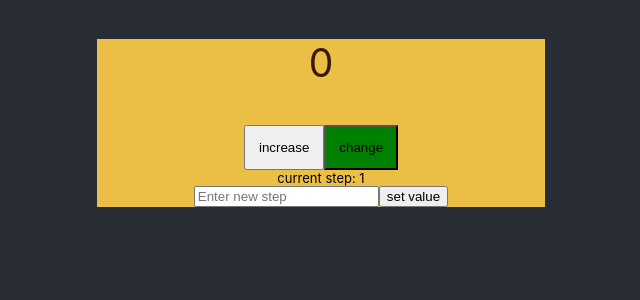
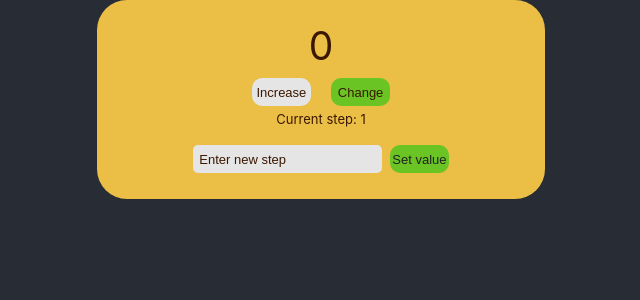
Before and after one commit to Schneizel-el-Britania/react-practie-5, a React (Create React App) app: page / in a window 1280 px wide. Shown: the top 300 px of the page, without its empty margins (319-959 px from the left). Built offline with nearby package versions, Linux system fonts and the light colour scheme.

Commit message:
Add style for Counter

```diff
--- a/public/index.html
+++ b/public/index.html
@@ -8,6 +8,7 @@
     <meta name="description" content="Web site created using create-react-app" />
     <link rel="apple-touch-icon" href="%PUBLIC_URL%/logo192.png" />
     <link rel="manifest" href="%PUBLIC_URL%/manifest.json" />
+    <link rel="stylesheet" href="./reset.css">
     <title>React App</title>
   </head>
   <body>
--- /dev/null
+++ b/public/reset.css
@@ -0,0 +1,375 @@
+/* http://meyerweb.com/eric/tools/css/reset/
+   v2.0-modified | 20110126
+   License: none (public domain)
+*/
+
+html, body, div, span, applet, object, iframe,
+h1, h2, h3, h4, h5, h6, p, blockquote, pre,
+a, abbr, acronym, address, big, cite, code,
+del, dfn, em, img, ins, kbd, q, s, samp,
+small, strike, strong, sub, sup, tt, var,
+b, u, i, center,
+dl, dt, dd, ol, ul, li,
+fieldset, form, label, legend,
+table, caption, tbody, tfoot, thead, tr, th, td,
+article, aside, canvas, details, embed,
+figure, figcaption, footer, header, hgroup,
+menu, nav, output, ruby, section, summary,
+time, mark, audio, video {
+  margin: 0;
+	padding: 0;
+	border: 0;
+	font-size: 100%;
+	font: inherit;
+	vertical-align: baseline;
+}
+
+/* make sure to set some focus styles for accessibility */
+:focus {
+    outline: 0;
+}
+
+/* HTML5 display-role reset for older browsers */
+article, aside, details, figcaption, figure,
+footer, header, hgroup, menu, nav, section {
+	display: block;
+}
+
+body {
+	line-height: 1;
+}
+
+ol, ul {
+	list-style: none;
+}
+
+blockquote, q {
+	quotes: none;
+}
+
+blockquote:before, blockquote:after,
+q:before, q:after {
+	content: '';
+	content: none;
+}
+
+table {
+	border-collapse: collapse;
+	border-spacing: 0;
+}
+
+input[type=search]::-webkit-search-cancel-button,
+input[type=search]::-webkit-search-decoration,
+input[type=search]::-webkit-search-results-button,
+input[type=search]::-webkit-search-results-decoration {
+    -webkit-appearance: none;
+    -moz-appearance: none;
+}
+
+input[type=search] {
+    -webkit-appearance: none;
+    -moz-appearance: none;
+    -webkit-box-sizing: content-box;
+    -moz-box-sizing: content-box;
+    box-sizing: content-box;
+}
+
+textarea {
+    overflow: auto;
+    vertical-align: top;
+    resize: vertical;
+}
+
+/**
+ * Correct `inline-block` display not defined in IE 6/7/8/9 and Firefox 3.
+ */
+
+audio,
+canvas,
+video {
+    display: inline-block;
+    *display: inline;
+    *zoom: 1;
+    max-width: 100%;
+}
+
+/**
+ * Prevent modern browsers from displaying `audio` without controls.
+ * Remove excess height in iOS 5 devices.
+ */
+
+audio:not([controls]) {
+    display: none;
+    height: 0;
+}
+
+/**
+ * Address styling not present in IE 7/8/9, Firefox 3, and Safari 4.
+ * Known issue: no IE 6 support.
+ */
+
+[hidden] {
+    display: none;
+}
+
+/**
+ * 1. Correct text resizing oddly in IE 6/7 when body `font-size` is set using
+ *    `em` units.
+ * 2. Prevent iOS text size adjust after orientation change, without disabling
+ *    user zoom.
+ */
+
+html {
+    font-size: 100%; /* 1 */
+    -webkit-text-size-adjust: 100%; /* 2 */
+    -ms-text-size-adjust: 100%; /* 2 */
+}
+
+/**
+ * Address `outline` inconsistency between Chrome and other browsers.
+ */
+
+a:focus {
+    outline: thin dotted;
+}
+
+/**
+ * Improve readability when focused and also mouse hovered in all browsers.
+ */
+
+a:active,
+a:hover {
+    outline: 0;
+}
+
+/**
+ * 1. Remove border when inside `a` element in IE 6/7/8/9 and Firefox 3.
+ * 2. Improve image quality when scaled in IE 7.
+ */
+
+img {
+    border: 0; /* 1 */
+    -ms-interpolation-mode: bicubic; /* 2 */
+}
+
+/**
+ * Address margin not present in IE 6/7/8/9, Safari 5, and Opera 11.
+ */
+
+figure {
+    margin: 0;
+}
+
+/**
+ * Correct margin displayed oddly in IE 6/7.
+ */
+
+form {
+    margin: 0;
+}
+
+/**
+ * Define consistent border, margin, and padding.
+ */
+
+fieldset {
+    border: 1px solid #c0c0c0;
+    margin: 0 2px;
+    padding: 0.35em 0.625em 0.75em;
+}
+
+/**
+ * 1. Correct color not being inherited in IE 6/7/8/9.
+ * 2. Correct text not wrapping in Firefox 3.
+ * 3. Correct alignment displayed oddly in IE 6/7.
+ */
+
+legend {
+    border: 0; /* 1 */
+    padding: 0;
+    white-space: normal; /* 2 */
+    *margin-left: -7px; /* 3 */
+}
+
+/**
+ * 1. Correct font size not being inherited in all browsers.
+ * 2. Address margins set differently in IE 6/7, Firefox 3+, Safari 5,
+ *    and Chrome.
+ * 3. Improve appearance and consistency in all browsers.
+ */
+
+button,
+input,
+select,
+textarea {
+    font-size: 100%; /* 1 */
+    margin: 0; /* 2 */
+    vertical-align: baseline; /* 3 */
+    *vertical-align: middle; /* 3 */
+}
+
+/**
+ * Address Firefox 3+ setting `line-height` on `input` using `!important` in
+ * the UA stylesheet.
+ */
+
+button,
+input {
+    line-height: normal;
+}
+
+/**
+ * Address inconsistent `text-transform` inheritance for `button` and `select`.
+ * All other form control elements do not inherit `text-transform` values.
+ * Correct `button` style inheritance in Chrome, Safari 5+, and IE 6+.
+ * Correct `select` style inheritance in Firefox 4+ and Opera.
+ */
+
+button,
+select {
+    text-transform: none;
+}
+
+/**
+ * 1. Avoid the WebKit bug in Android 4.0.* where (2) destroys native `audio`
+ *    and `video` controls.
+ * 2. Correct inability to style clickable `input` types in iOS.
+ * 3. Improve usability and consistency of cursor style between image-type
+ *    `input` and others.
+ * 4. Remove inner spacing in IE 7 without affecting normal text inputs.
+ *    Known issue: inner spacing remains in IE 6.
+ */
+
+button,
+html input[type="button"], /* 1 */
+input[type="reset"],
+input[type="submit"] {
+    -webkit-appearance: button; /* 2 */
+    cursor: pointer; /* 3 */
+    *overflow: visible;  /* 4 */
+}
+
+/**
+ * Re-set default cursor for disabled elements.
+ */
+
+button[disabled],
+html input[disabled] {
+    cursor: default;
+}
+
+/**
+ * 1. Address box sizing set to content-box in IE 8/9.
+ * 2. Remove excess padding in IE 8/9.
+ * 3. Remove excess padding in IE 7.
+ *    Known issue: excess padding remains in IE 6.
+ */
+
+input[type="checkbox"],
+input[type="radio"] {
+    box-sizing: border-box; /* 1 */
+    padding: 0; /* 2 */
+    *height: 13px; /* 3 */
+    *width: 13px; /* 3 */
+}
+
+/**
+ * 1. Address `appearance` set to `searchfield` in Safari 5 and Chrome.
+ * 2. Address `box-sizing` set to `border-box` in Safari 5 and Chrome
+ *    (include `-moz` to future-proof).
+ */
+
+input[type="search"] {
+    -webkit-appearance: textfield; /* 1 */
+    -moz-box-sizing: content-box;
+    -webkit-box-sizing: content-box; /* 2 */
+    box-sizing: content-box;
+}
+
+/**
+ * Remove inner padding and search cancel button in Safari 5 and Chrome
+ * on OS X.
+ */
+
+input[type="search"]::-webkit-search-cancel-button,
+input[type="search"]::-webkit-search-decoration {
+    -webkit-appearance: none;
+}
+
+/**
+ * Remove inner padding and border in Firefox 3+.
+ */
+
+button::-moz-focus-inner,
+input::-moz-focus-inner {
+    border: 0;
+    padding: 0;
+}
+
+/**
+ * 1. Remove default vertical scrollbar in IE 6/7/8/9.
+ * 2. Improve readability and alignment in all browsers.
+ */
+
+textarea {
+    overflow: auto; /* 1 */
+    vertical-align: top; /* 2 */
+}
+
+/**
+ * Remove most spacing between table cells.
+ */
+
+table {
+    border-collapse: collapse;
+    border-spacing: 0;
+}
+
+html,
+button,
+input,
+select,
+textarea {
+    color: #222;
+}
+
+
+::-moz-selection {
+    background: #b3d4fc;
+    text-shadow: none;
+}
+
+::selection {
+    background: #b3d4fc;
+    text-shadow: none;
+}
+
+img {
+    vertical-align: middle;
+}
+
+fieldset {
+    border: 0;
+    margin: 0;
+    padding: 0;
+}
+
+textarea {
+    resize: vertical;
+}
+
+.chromeframe {
+    margin: 0.2em 0;
+    background: #ccc;
+    color: #000;
+    padding: 0.2em 0;
+}
+
+a{
+    color:inherit;
+    text-decoration: none;
+}
+
+*{
+    box-sizing: border-box;
+}
--- a/src/components/CounterSection/Counter/Counter.module.css
+++ b/src/components/CounterSection/Counter/Counter.module.css
@@ -1,15 +1,18 @@
 :root {
   --counter-bg-color: #ebbe45;
+  --additional-color: #e5e5e5;
   --main-text-color: #3a1700;
-
-  font-size: 13px;
+  --additional-text-color: #ffffff;
 }
 
 .counter {
   width: 35vw;
+  padding: 2rem;
+  margin: auto;
+
+  border-radius: calc(var(--border-radius) * 3);
   background-color: var(--counter-bg-color);
   text-align: center;
-  margin: auto;
 }
 
 .value {
--- a/src/components/CounterSection/Counter/index.js
+++ b/src/components/CounterSection/Counter/index.js
@@ -34,7 +34,7 @@
           direction={direction}
         />
         <ShowStep step={step} />
-        <SetStep setStep={this.setStep}/>
+        <SetStep setStep={this.setStep} />
       </article>
     );
   }
--- a/src/components/CounterSection/CounterСontrol/CounterСontrol.module.css
+++ b/src/components/CounterSection/CounterСontrol/CounterСontrol.module.css
@@ -1,15 +1,23 @@
-.stepBtn {
-  /* padding: 1rem; */
+.btnContainer {
+  --increase-color: #69c424;
+  --decrease-color: #d32a41;
+
+  padding-top: 1rem;
+  padding-bottom: 0.5rem;
 }
 
-.directionBtn {
-  /* padding: 1rem; */
+.stepBtn {
+  color: var(--main-text-color);
+  margin-right: 5%;
+  background-color: var(--additional-color);
 }
 
 .increase {
-  background-color: green;
+  color: var(--main-text-color);
+  background-color: var(--increase-color);
 }
 
 .decrease {
-  background-color: red;
+  color: var(--additional-text-color);
+  background-color: var(--decrease-color);
 }
--- a/src/components/CounterSection/CounterСontrol/index.js
+++ b/src/components/CounterSection/CounterСontrol/index.js
@@ -13,15 +13,14 @@
 
     const directionBtnClasses = classNames(
       'button',
-      styles.directionBtn,
       direction ? styles.increase : styles.decrease,
     );
 
     return (
-      <>
+      <div className={styles.btnContainer}>
         <button className={addBtnClasses} onClick={setValue} >{direction ? 'increase' : 'decrease'}</button>
         <button className={directionBtnClasses} onClick={changeDirection} >change</button>
-      </>
+      </div>
     )
   }
 }
--- /dev/null
+++ b/src/components/CounterSection/SetStep/SetStep.module.css
@@ -0,0 +1,15 @@
+.inputStep {
+  padding: 0.5rem;
+  border: none;
+  border-radius: calc(var(--border-radius) / 2);
+  background-color: var(--additional-color);
+}
+.inputStep::placeholder {
+  color: var(--main-text-color);
+}
+
+.submit {
+  --submit-color: #69c424;
+  margin-left: 2%;
+  background-color: var(--submit-color);
+}
--- a/src/components/CounterSection/SetStep/index.js
+++ b/src/components/CounterSection/SetStep/index.js
@@ -1,4 +1,6 @@
 import React, { Component } from 'react'
+import classNames from 'classnames';
+import styles from './SetStep.module.css'
 
 export default class SetStep extends Component {
   constructor(props) {
@@ -17,8 +19,18 @@
   render() {
     return (
       <form onSubmit={this.handleForm}>
-        <input type="text" onChange={this.handleInput} name="newStep" placeholder="Enter new step"></input>
-        <input type="submit" value="set value"></input>
+        <input
+          type="text"
+          onChange={this.handleInput}
+          name="newStep"
+          placeholder="Enter new step"
+          className={styles.inputStep}
+        ></input>
+        <input
+          type="submit"
+          value="Set value"
+          className={classNames('button', styles.submit)}
+        ></input>
       </form>
     )
   }
--- /dev/null
+++ b/src/components/CounterSection/ShowStep/ShowStep.module.css
@@ -0,0 +1,7 @@
+.currentStep {
+  padding-bottom: 1.5rem;
+  color: var(--main-text-color);
+}
+.currentStep::first-letter {
+  text-transform: uppercase;
+}
--- a/src/components/CounterSection/ShowStep/index.js
+++ b/src/components/CounterSection/ShowStep/index.js
@@ -1,9 +1,10 @@
 import React, { Component } from 'react'
+import styles from './ShowStep.module.css'
 
 export default class ShowStep extends Component {
   render() {
     return (
-      <div>current step: {this.props.step}</div>
+      <div className={styles.currentStep}>current step: {this.props.step}</div>
     )
   }
 }
--- a/src/index.css
+++ b/src/index.css
@@ -1,5 +1,7 @@
 :root {
   --bg-pg-color: #282c34;
+  --border-radius: 10px;
+  font-size: 13px;
 }
 
 body {
@@ -10,6 +12,16 @@
   background-color: var(--bg-pg-color);
 }
 
-.button{
-  padding: 1rem;
+.button {
+  width: 15%;
+  padding: 0.5rem 0;
+
+  border: none;
+  border-radius: var(--border-radius);
 }
+.button:hover {
+  filter: brightness(80%);
+}
+.button::first-letter{
+  text-transform: uppercase;
+}
```
